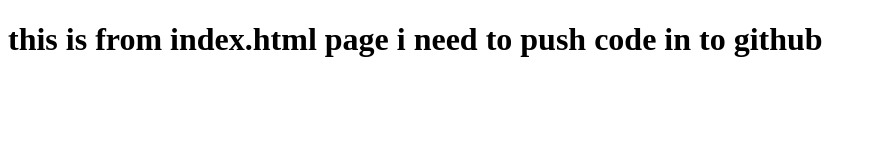
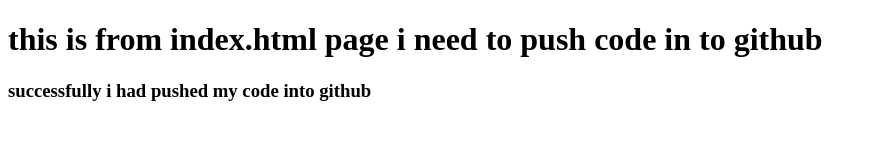
Before and after one commit to maheshmanepall/simple-file, a plain HTML site: page index.html in a window 1280 px wide. Shown: the whole page, without its empty margins (0-877 px from the left). Drawn offline with Linux system fonts and the light colour scheme.

Commit message:
second commit

```diff
--- a/index.html
+++ b/index.html
@@ -7,6 +7,7 @@
 </head>
 <body>
     <h1> this is from index.html page i need to push code in to github</h1>
+    <h3> successfully i had pushed my code into github</h3>
 
 </body>
 </html>
```
